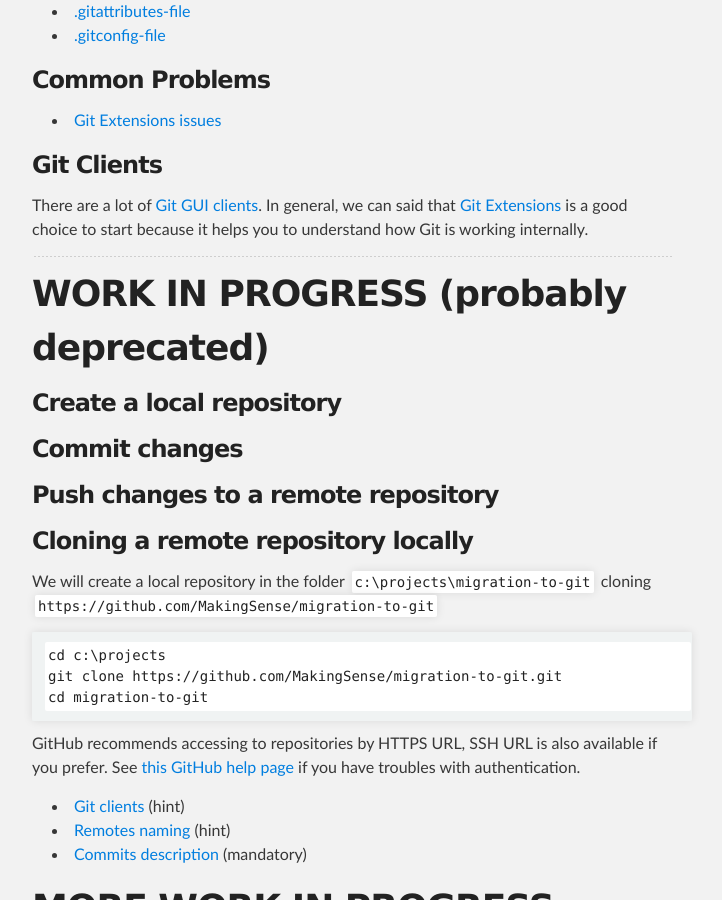
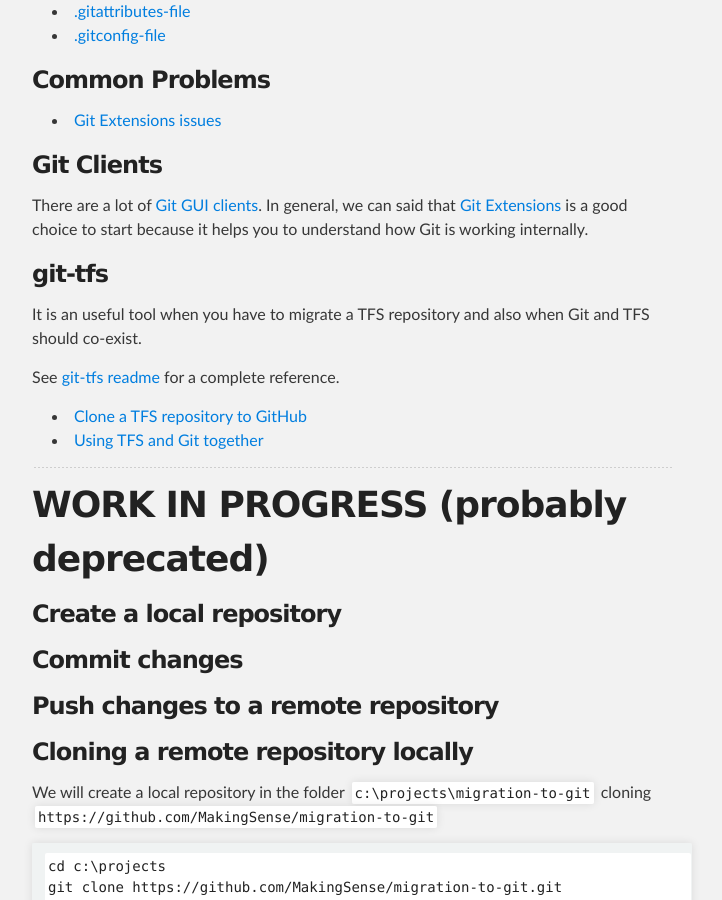
Before and after one commit to MakingSense/makingsense.github.io, a Jekyll site: the page built from migration-to-git/3-working-with-git/index.md, in a window 1280 px wide and 900 px high, scrolled down 1135 px. Shown: the whole window, without its empty margins (288-1010 px from the left). Built offline with Jekyll 4.4.1, drawn with Linux system fonts in a browser that asks for light colours.

Commit message:
Start to document how DCA team is using git-tfs

```diff
--- a/migration-to-git/3-working-with-git/index.md
+++ b/migration-to-git/3-working-with-git/index.md
@@ -83,6 +83,14 @@
 is a good choice to start because it helps you to understand how Git is working
 internally.
 
+### git-tfs
+
+It is an useful tool when you have to migrate a TFS repository and also when Git and TFS should co-exist.
+
+See [git-tfs readme](https://github.com/git-tfs/git-tfs/#readme) for a complete reference.
+
+* [Clone a TFS repository to GitHub](git-fts-to-github.html)
+* [Using TFS and Git together](git-fts-as-bridge.html)
 
 ---
 
```
Also changed, not shown: migration-to-git/3-working-with-git/git-fts-as-bridge.md (added, +25 -0 lines), migration-to-git/3-working-with-git/git-fts-to-github.md (added, +35 -0 lines), migration-to-git/3-working-with-git/git-tfs-clone-with-branches-broken.png (added), migration-to-git/3-working-with-git/git-tfs-clone-with-branches.png (added), migration-to-git/3-working-with-git/git-tfs-clone.png (added), migration-to-git/3-working-with-git/git-tfs-quick-clone.png (added).
